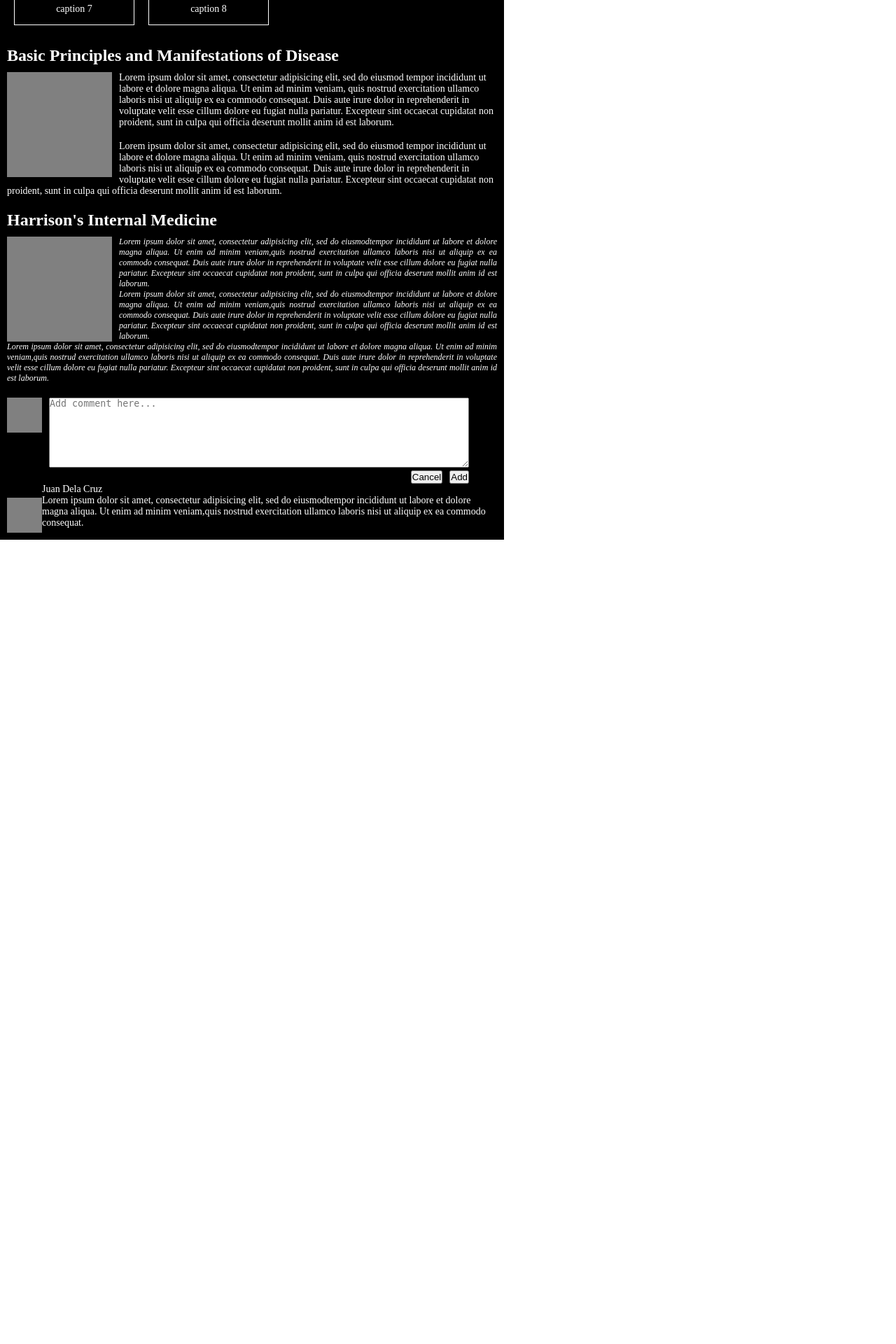
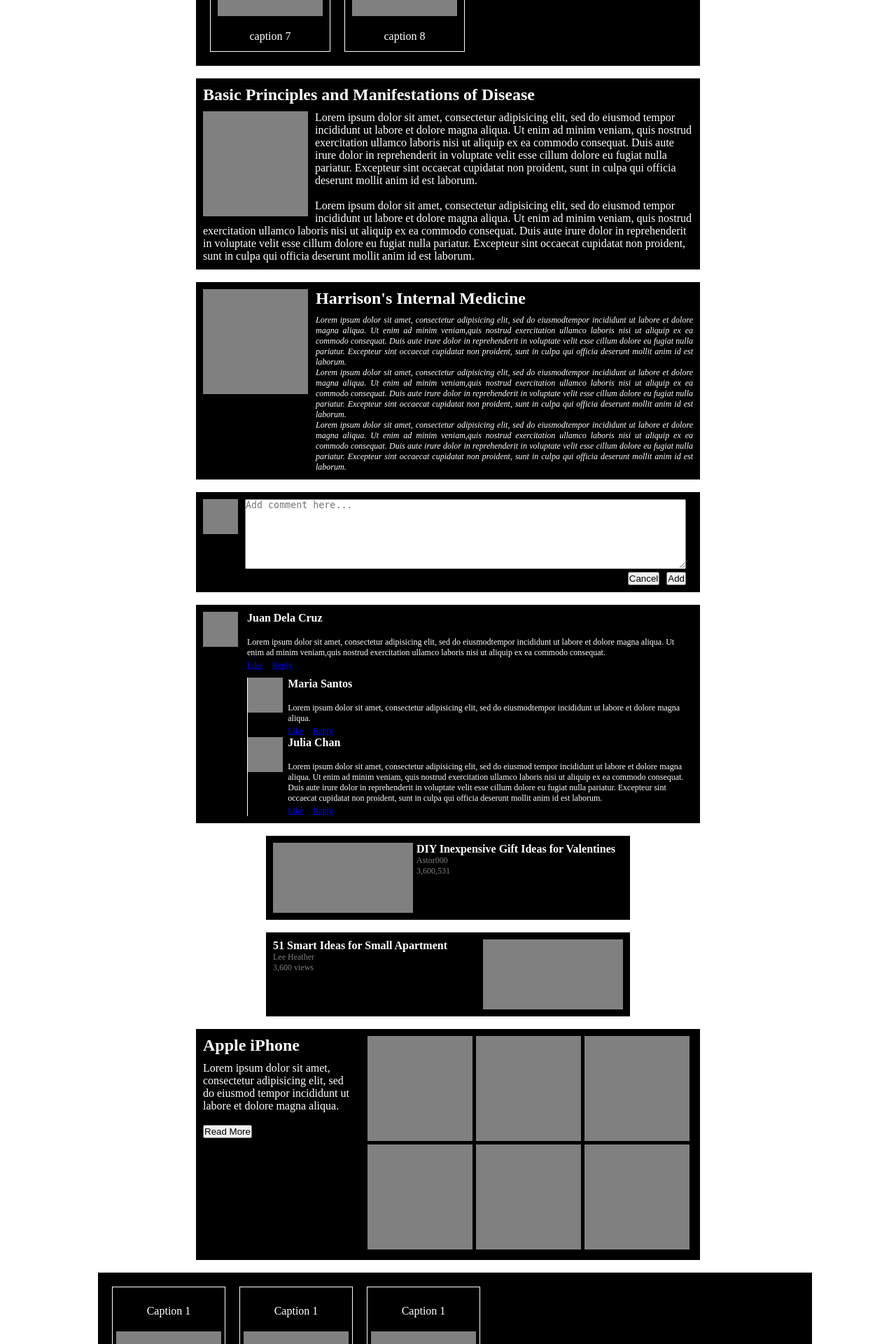
Before and after one commit to ninakimf/b3nc-fernandez-ninakim, a PHP site: page / in a window 1280 px wide. Shown: the part 1000-2920 px from the top of the page at 70% size. Before the commit the page ends 1771 px from the top, so only its background shows below. Run offline with PHP 8.4, Linux system fonts and the light colour scheme.

Commit message:
CSS Floats and Clears activity

```diff
--- a/mod02-11/css/style.css
+++ b/mod02-11/css/style.css
@@ -1,14 +1,25 @@
 * {
 	margin: 0;
 	padding: 0;
+	/*box-sizing: border-box;*/
+}
+
+.clear:after	{
+	content: ""; /*empty string or invisble element*/
+	clear: both;
+	display: block;
+}
+
+.container {
+	width: 1000px;
+	margin: 0 auto;
 }
 
 .header {
 	background-color: black;
 	width: 700px;
 	padding: 10px;
-	position: absolute;
-
+	margin: 0 auto;
 }
 
 .columns {
@@ -20,6 +31,13 @@
 	position: relative;
 }
 
+.body {
+	background-color: black;
+	width: 700px;
+	padding: 10px;
+	position: relative;
+	margin: 0 auto;
+}
 
 .caption {
 	border: 1px solid white;
@@ -27,8 +45,8 @@
 	height: 150px;
 	margin: 10px;
 	float: left;
+	padding: 10px 10px 50px 10px;
 	position: relative;
-	padding: 10px 10px 50px 10px;
 }
 
 .gray-box {
@@ -37,33 +55,31 @@
 	height: 150px;
 }
 
-.clear:after	{
-	content: ""; /*empty string or invisble element*/
-	clear: both;
-	display: block;
+.cap {
+	text-align: center;
+	padding: 20px;
 }
 
-.container {
+.paragraph {
+	background-color: black;
+	width: 700px;
+	padding: 10px;
 	position: relative;
-	float: right;
+	margin: 0 auto;
 }
 
 h2 {
 	color: white;
-	margin-top: 20px;
+	/*margin-top: 20px;*/
 	margin-bottom: 10px;
 
 }
 
 p {
 	color: white;
-	font-size: 14px;
+	font-size: 1em;
 }
 
-.cap {
-	text-align: center;
-	padding: 20px;
-}
 .picture {
 	width: 150px;
 	height: 150px;
@@ -71,16 +87,32 @@ p {
 	background-color: gray;
 	position: relative;
 	float: left;
+	/*margin-top: 25px;*/
 }
 
 .article {
-	position: relative;
+	background-color: black;
+	width: 700px;
+	padding: 10px;
+	margin: 0 auto;
+}
+
+.article-text {
+	/*position: relative;*/
 	float: right;
+	width: 77%;
 }
 
 .text {
 	font-size: 12px;
 	text-align: justify;
+}
+
+.add-comment {
+	background-color: black;
+	width: 700px;
+	padding: 10px;
+	margin: 0 auto;
 }
 
 .avatar {
@@ -89,8 +121,6 @@ p {
 	height: 50px;
 	position: relative;
 	float: left;
-	margin-top: 20px;
-
 }
 
 .comment-box {
@@ -99,16 +129,15 @@ p {
 }
 
 #textbox {
-	width: 600px;
+	width: 630px;
 	box-sizing: border-box;
 	margin-left: 10px;
 	height: 100px;
-	margin-top: 20px;
-
 }
 
 #add{
 	float: right;
+	margin-right: 10px;
 }
 
 #cancel {
@@ -116,11 +145,186 @@ p {
 	margin-right: 10px;
 }
 
-.hide-overflow {
+.comment {
+	background-color: black;
+	width: 700px;
+	padding: 10px;
+	margin: 0 auto;
+}
+
+.comment-text {
+	/*position: relative;*/
+	float: right;
+	width: 91%;
+}
+
+h4 {
+	color: white;
+
+	/*text-indent: 10px;*/
+}
+
+/*.name {
+	margin-top: 20px;
+}*/
+
+.ctext {
+	font-size: 12px;
+	text-align: justify-all;
+}
+
+a {
+	font-size: 12px;
+}
+
+.reply {
+	margin-left: 10px;
+}
+
+.border-line {
+	border-left: 1px solid white;
+	margin-top: 10px;
+}
+
+.avatar-com {
+	background-color: gray;
+	width: 50px;
+	height: 50px;
+	position: relative;
+	float: left;
+
+}
+
+.com-text {
+	/*position: relative;*/
+	float: right;
+	width: 91%;
+}
+
+.avatar-com2 {
+	background-color: gray;
+	width: 50px;
+	height: 50px;
+	position: relative;
+	float: left;
+	margin-top: 35px;
+}
+
+.diy-bg {
+	background-color: black;
+	width: 500px;
+	padding: 10px;
+	margin: 0 auto;
+}
+
+.photo {
+	background-color: gray;
+	width: 200px;
+	height: 100px;
+	float: left;
+}
+
+
+.diy-text {
+	color: gray;
+	font-size: 12px;
+	/*margin-left: 20px;*/
+}
+
+.diy {
+	/*position: relative;*/
+	float: right;
+	width: 59%;
+}
+
+.smart {
+	background-color: black;
+	width: 500px;
+	padding: 10px;
+	margin: 0 auto;
+}
+
+.smart-text {
+	float: left;
+	width: 59%;
+}
+
+.smart-pic {
+	background-color: gray;
+	width: 200px;
+	height: 100px;
+	float: right;
+}
+
+.apple {
+	background-color: black;
+	width: 700px;
+	padding: 10px;
+	margin: 0 auto;
+	/*position: absolute;*/
+}
+
+.apple-text {
+	color: white;
+	float: left;
+	width: 30%;
+	height: 300px;
+}
+
+/*.column-container {
+	width: 69%
+}*/
+
+.apple-column {
+	width: 150px;
+	height: 150px;
+	margin-right: 5px;
+	margin-bottom: 5px;
+	float: right;
+	background-color: grey;
+	position: relative;
 	overflow: hidden;
 }
 
-.comment {
+.baguio {
+	background-color: black;
+	width: 1000px;
+	padding: 10px;
+	margin: 0 auto;
+}
+
+.baguio-left{
+	width: 60%;
+}
+
+.caption1 {
+	border: 1px solid white;
+	width: 150px;
+	height: 150px;
+	margin: 10px;
+	float: left;
+	padding: 5px;
 	position: relative;
-	float: left;
 }
+
+.gray-box1 {
+	background-color: grey;
+	width: 150px;
+	height: 90px;
+}
+
+.cap1 {
+	text-align: center;
+	padding: 20px;
+}
+
+.baguio-right {
+	width: 40%;
+	float: right;
+}
+
+.large-grey {
+	background-color: gray;
+	height: 200px;
+	/*float: right;*/
+}
--- a/mod02-11/index.html
+++ b/mod02-11/index.html
@@ -13,7 +13,10 @@
 </head>
 <body>
 
-	<div class="header">
+	<div class="container">
+
+		<div class="header clear">
+
 			<div class="columns"></div>
 			<div class="columns"></div>
 			<div class="columns"></div>
@@ -23,6 +26,11 @@
 			<div class="columns"></div>
 			<div class="columns"></div>
 
+		</div> <!-- ./header -->
+
+		<br>
+
+		<div class="body clear">
 
 			<div class="caption">
 				<div class="gray-box"></div>
@@ -56,8 +64,11 @@
 				<div class="gray-box"></div>
 				<p class="cap">caption 8</p>
 			</div>
+		</div><!-- ./body -->
 
-		<div class="container clear">
+		<br>
+
+		<div class="paragraph">
 
 			<h2>Basic Principles and Manifestations of Disease</h2>
 
@@ -77,13 +88,18 @@
 			cillum dolore eu fugiat nulla pariatur. Excepteur sint occaecat cupidatat non
 			proident, sunt in culpa qui officia deserunt mollit anim id est laborum.</p>
 
-		</div> <!-- ./contatiner -->
+		</div>
+
+		<br>
 
 		<div class="article clear">
 
+			<div class="picture"></div>
+
+			<div class="article-text">
+
 				<h2>Harrison's Internal Medicine</h2>
 
-			<div class="picture"></div>
 
 				<p class="text"><em>Lorem ipsum dolor sit amet, consectetur adipisicing elit, sed do eiusmodtempor incididunt ut labore et dolore magna aliqua. Ut enim ad minim veniam,quis nostrud exercitation ullamco laboris nisi ut aliquip ex ea commodo consequat. Duis aute irure dolor in reprehenderit in voluptate velit esse cillum dolore eu fugiat nulla pariatur. Excepteur sint occaecat cupidatat non proident, sunt in culpa qui officia deserunt mollit anim id est laborum.</em></p>
 
@@ -91,9 +107,14 @@
 
 				<p class="text"><em>Lorem ipsum dolor sit amet, consectetur adipisicing elit, sed do eiusmodtempor incididunt ut labore et dolore magna aliqua. Ut enim ad minim veniam,quis nostrud exercitation ullamco laboris nisi ut aliquip ex ea commodo consequat. Duis aute irure dolor in reprehenderit in voluptate velit esse cillum dolore eu fugiat nulla pariatur. Excepteur sint occaecat cupidatat non proident, sunt in culpa qui officia deserunt mollit anim id est laborum.</em></p>
 
+			</div><!-- ./article-text -->
+
+
 		</div> <!-- ./article -->
 
-		<div class="comment-box clear">
+		<br>
+
+		<div class="add-comment clear">
 
 			<div class="avatar"></div>
 
@@ -104,22 +125,160 @@
 				<button id="cancel" type="button" name="button">Cancel</button>
 				</form>
 
+		</div> <!-- ./-add-comment -->
 
-		</div><!-- ./comment-box -->
+		<br>
 
-		<div class="comment">
+		<div class="comment clear">
 
 			<div class="avatar"></div>
 
-			<p>Juan Dela Cruz</p>
+			<div class="comment-text">
 
-			<p>Lorem ipsum dolor sit amet, consectetur adipisicing elit, sed do eiusmodtempor incididunt ut labore et dolore magna aliqua. Ut enim ad minim veniam,quis nostrud exercitation ullamco laboris nisi ut aliquip ex ea commodo consequat.</p>
+
+				<h4 class="name">Juan Dela Cruz</h4>
+
+				<br>
+
+				<p class="ctext">Lorem ipsum dolor sit amet, consectetur adipisicing elit, sed do eiusmodtempor incididunt ut labore et dolore magna aliqua. Ut enim ad minim veniam,quis nostrud exercitation ullamco laboris nisi ut aliquip ex ea commodo consequat.</p>
+
+				<a href="#">Like</a>
+				<a class="reply" href="#">Reply</a>
+
+				<div class="border-line clear">
+
+				<div class="avatar-com"></div>
+
+					<div class="com-text">
+
+
+						<h4>Maria Santos</h4>
+
+						<br>
+
+						<p class="ctext">Lorem ipsum dolor sit amet, consectetur adipisicing elit, sed do eiusmodtempor incididunt ut labore et dolore magna aliqua.</p>
+
+						<a href="#">Like</a>
+						<a class="reply" href="#">Reply</a>
+
+					</div> <!-- ./com-text -->
+
+				<div class="avatar-com2"></div>
+
+					<div class="com-text">
+
+						<h4>Julia Chan</h4>
+
+						<br>
+
+						<p class="ctext">Lorem ipsum dolor sit amet, consectetur adipisicing elit, sed do eiusmod tempor incididunt ut labore et dolore magna aliqua. Ut enim ad minim veniam, quis nostrud exercitation ullamco laboris nisi ut aliquip ex ea commodo consequat. Duis aute irure dolor in reprehenderit in voluptate velit esse cillum dolore eu fugiat nulla pariatur. Excepteur sint occaecat cupidatat non proident, sunt in culpa qui officia deserunt mollit anim id est laborum.</p>
+
+						<a href="#">Like</a>
+						<a class="reply" href="#">Reply</a>
+
+					</div> <!-- ./com-text -->
+
+				</div> <!-- ./border-line -->
+
+			</div> <!-- ./comment-text -->
 
 		</div> <!-- ./comment -->
 
+		<br>
 
+		<div class="diy-bg clear">
 
-	</div> <!-- ./header -->
+			<div class="photo"></div>
 
-</body>
-</html>
+			<div class="diy">
+				<h4 id="diy">DIY Inexpensive Gift Ideas for Valentines</h4>
+				<p class="diy-text">Astor000</p>
+				<p class="diy-text">3,600,531</p>
+			</div>
+
+		</div> <!-- ./diy-bg -->
+
+		<br>
+
+		<div class="smart clear">
+
+			<div class="smart-text">
+				<h4>51 Smart Ideas for Small Apartment</h4>
+				<p class="diy-text">Lee Heather</p>
+				<p class="diy-text">3,600 views</p>
+			</div> <!-- ./smart-text -->
+
+			<div class="smart-pic"></div>
+
+		</div> <!-- smart -->
+
+		<br>
+
+		<div class="apple clear">
+			<div class="apple-text">
+				<h2>Apple iPhone</h2>
+				<p>Lorem ipsum dolor sit amet, consectetur adipisicing elit, sed do eiusmod
+				tempor incididunt ut labore et dolore magna aliqua.</p>
+				<br>
+				<button id="readmore" type="button" name="readmore">Read More</button>
+
+			</div> <!-- ./apple-text -->
+
+			<div class="apple-column"></div>
+			<div class="apple-column"></div>
+			<div class="apple-column"></div>
+			<div class="apple-column"></div>
+			<div class="apple-column"></div>
+			<div class="apple-column"></div>
+
+		</div> <!-- ./apple -->
+
+		<br>
+
+		<div class="baguio clear">
+
+			<div class="baguio-left">
+
+				<div class="caption1">
+					<p class="cap1">Caption 1</p>
+					<div class="gray-box1"></div>
+				</div>
+				<div class="caption1">
+					<p class="cap1">Caption 1</p>
+					<div class="gray-box1"></div>
+				</div>
+				<div class="caption1">
+					<p class="cap1">Caption 1</p>
+					<div class="gray-box1"></div>
+				</div>
+				<div class="caption1">
+					<p class="cap1">Caption 1</p>
+					<div class="gray-box1"></div>
+				</div>
+				<div class="caption1">
+					<p class="cap1">Caption 1</p>
+					<div class="gray-box1"></div>
+				</div>
+				<div class="caption1">
+					<p class="cap1">Caption 1</p>
+					<div class="gray-box1"></div>
+				</div>
+				<div class="caption1">
+					<p class="cap1">Caption 1</p>
+					<div class="gray-box1"></div>
+				</div>
+				<div class="caption1">
+					<p class="cap1">Caption 1</p>
+					<div class="gray-box1"></div>
+				</div>
+
+			</div>	<!-- ./baguio-left -->
+
+			<div class="baguio-right">
+
+				<div class="large-grey"></div>
+			</div>
+
+		</div> <!-- ./baguio -->
+
+	</div> <!-- ./container -->
```
Lines whose indentation alone changed are shown as unchanged.
